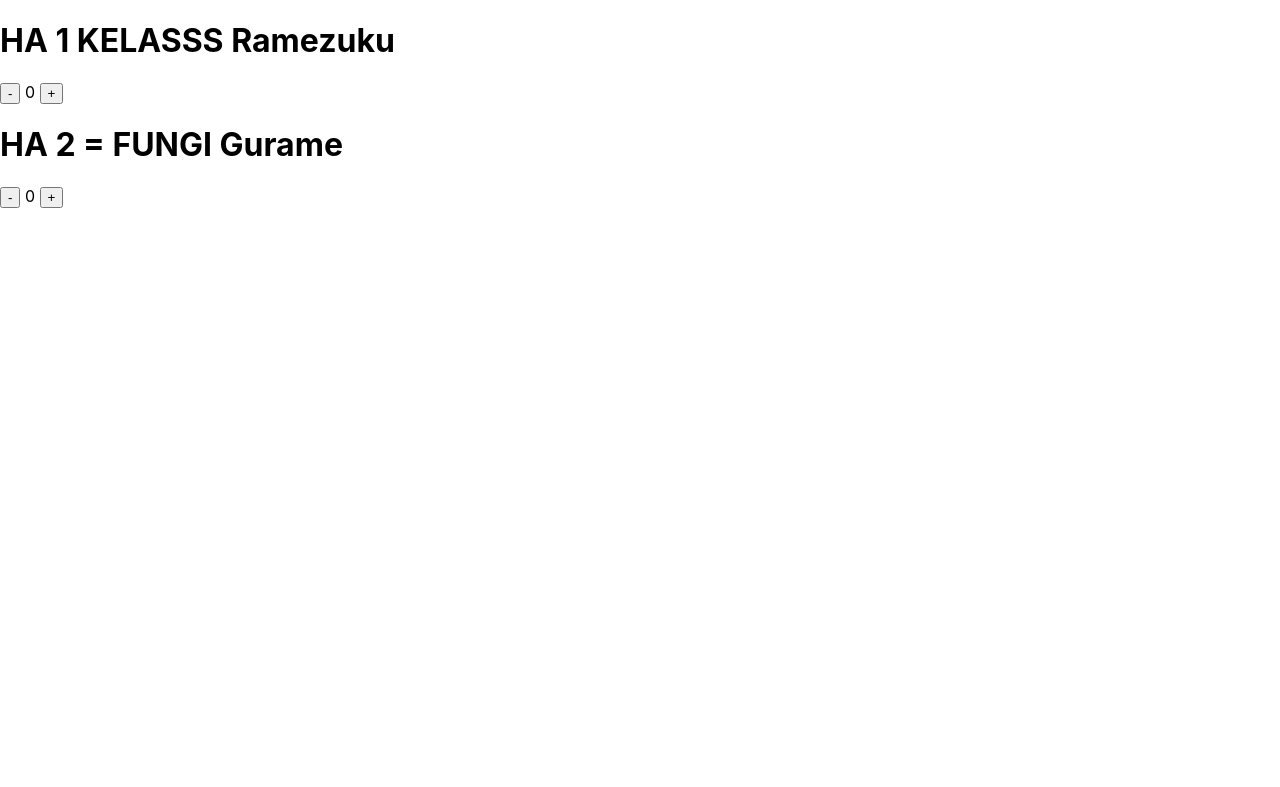
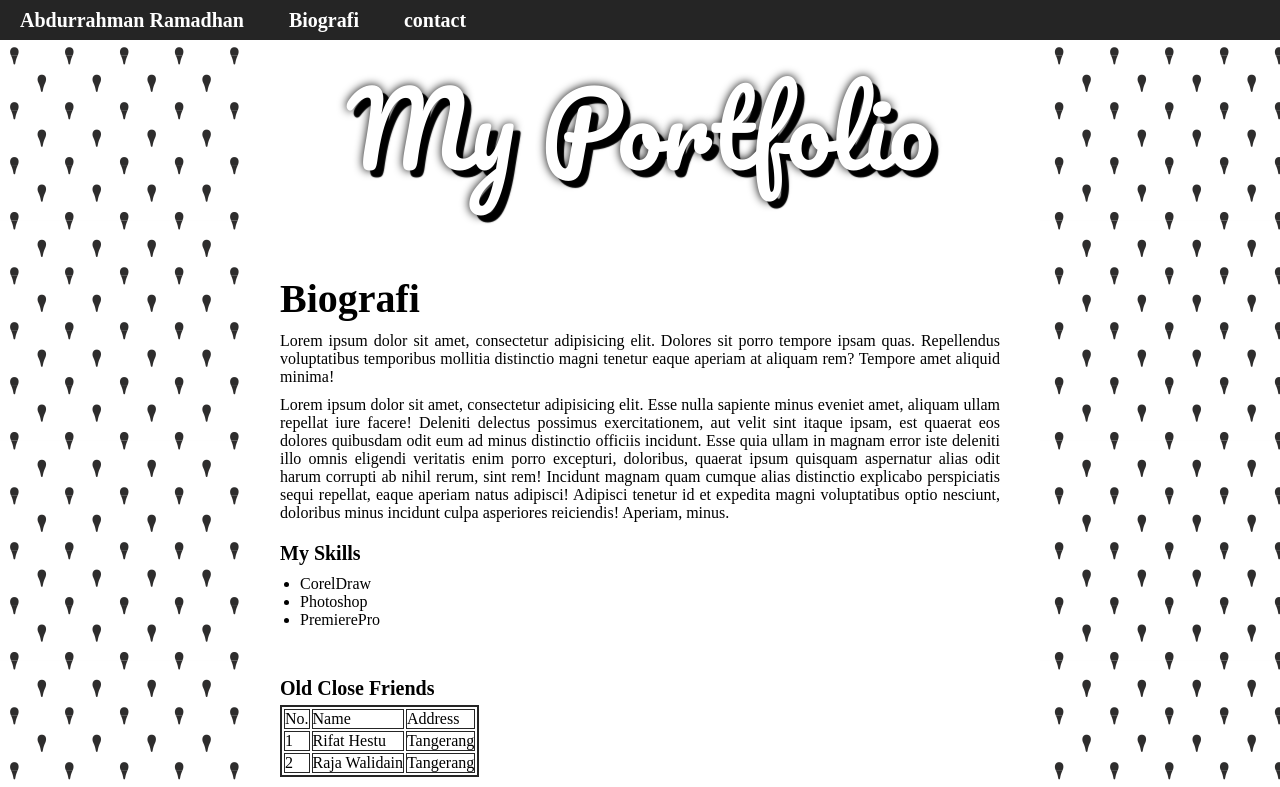
Before and after one commit to ram1455/edu-react.js, a React (Create React App) app: page / in a window 1280 px wide. Shown: the top 787 px of the page. Built offline with nearby package versions, Linux system fonts and the light colour scheme.

Commit message:
"add jawaban for styling component"

```diff
--- a/package.json
+++ b/package.json
@@ -9,6 +9,7 @@
     "react": "^18.2.0",
     "react-dom": "^18.2.0",
     "react-scripts": "5.0.1",
+    "styled-components": "^5.3.5",
     "web-vitals": "^2.1.4"
   },
   "scripts": {
--- a/public/index.html
+++ b/public/index.html
@@ -3,6 +3,9 @@
   <head>
     <meta charset="utf-8" />
     <link rel="icon" href="%PUBLIC_URL%/favicon.ico" />
+    <link href="https://fonts.googleapis.com/css2?family=Pacifico&display=swap" rel="stylesheet">
+    <link href="https://fonts.googleapis.com/css2?family=Pacifico&family=Ubuntu:wght@300&display=swap" rel="stylesheet">
+
     <meta name="viewport" content="width=device-width, initial-scale=1" />
     <meta name="theme-color" content="#000000" />
     <meta
--- a/src/App.js
+++ b/src/App.js
@@ -1,9 +1,14 @@
-import Komponen from "./materi/Komponen";
+
+import Style from "./tugas/portofolioReact/portindex";
 
 function App() {
   return (
     <div className="App">
-      <Komponen />
+      <Style />
+      <div class="container">
+
+
+      </div>
     </div>
   );
 }
--- /dev/null
+++ b/src/tugas/portofolioReact/portindex.jsx
@@ -0,0 +1,75 @@
+import React from "react";
+import "./portofolio.css";
+
+export default class Style extends React.Component{
+
+    render(){
+        return(
+            <div>
+                <div className="bar">
+                    <span className="name"> <a href="">Abdurrahman Ramadhan</a></span><span className="biografi"> <a href="">Biografi</a></span><span className="contact"> <a href="">contact</a></span>
+                </div>
+                <div className="container">
+                <h1 className="title">My Portfolio</h1>
+                <h2 className="subtitle">Biografi</h2>
+                <p>Lorem ipsum dolor sit amet, consectetur adipisicing elit. Dolores sit porro tempore ipsam quas. Repellendus voluptatibus temporibus mollitia distinctio magni tenetur eaque aperiam at aliquam rem? Tempore amet aliquid minima!</p>
+                <p>Lorem ipsum dolor sit amet, consectetur adipisicing elit. Esse nulla sapiente minus eveniet amet, aliquam ullam repellat iure facere! Deleniti delectus possimus exercitationem, aut velit sint itaque ipsam, est quaerat eos dolores quibusdam odit eum ad minus distinctio officiis incidunt. Esse quia ullam in magnam error iste deleniti illo omnis eligendi veritatis enim porro excepturi, doloribus, quaerat ipsum quisquam aspernatur alias odit harum corrupti ab nihil rerum, sint rem! Incidunt magnam quam cumque alias distinctio explicabo perspiciatis sequi repellat, eaque aperiam natus adipisci! Adipisci tenetur id et expedita magni voluptatibus optio nesciunt, doloribus minus incidunt culpa asperiores reiciendis! Aperiam, minus.</p>
+
+                <h2 className="skill">My Skills</h2>
+                <div className="skills">
+                    <ul>
+                        <li>
+                            CorelDraw
+                        </li>
+                        <li>
+                            Photoshop
+                        </li>
+                        <li>
+                            PremierePro
+                        </li>
+                    </ul>
+                </div>
+                <br/>
+                <h2> Old Close Friends</h2>
+                    <div>
+                    <table className="table">
+                        <tr>
+                            <td>No.</td>
+                            <td>Name</td>
+                            <td>Address</td>
+                        </tr>
+                        <tr>
+                            <td>1</td>
+                            <td>Rifat	Hestu</td>
+                            <td>Tangerang</td>
+                        </tr>
+                        <tr>
+                            <td>2</td>
+                            <td>Raja Walidain</td>
+                            <td>Tangerang</td>
+                        </tr>
+                    </table>
+                    </div>
+                    <br/>
+                    <form action="https://youtu.be/WBdV09UbtlA&t=15s">
+                        <h2>Contact Me!</h2>
+                        <label for="fname"> First Name </label>
+                            <input type='text' />
+
+                        <label for="fname"> Last Name </label>
+                            <input type='text' />
+                            <button>Submit Here</button>
+                    </form>
+                    <br/>
+                    <br/>
+                    <br/>
+                    <br/>
+                    <br/>
+                    <br/>
+                    <br/>
+                    <br/>
+                </div>
+            </div>
+        )
+    }
+}
--- /dev/null
+++ b/src/tugas/portofolioReact/portofolio.css
@@ -0,0 +1,109 @@
+html, body, div, span, applet, object, iframe,
+h1, h2, h3, h4, h5, h6, p, blockquote, pre,
+a, abbr, acronym, address, big, cite, code,
+del, dfn, em, img, ins, kbd, q, s, samp,
+small, strike, strong, sub, sup, tt, var,
+b, u, i, center,
+dl, dt, dd, ol, ul, li,
+fieldset, form, label, legend,
+table, caption, tbody, tfoot, thead, tr, th, td,
+article, aside, canvas, details, embed,
+figure, figcaption, footer, header, hgroup,
+menu, nav, output, ruby, section, summary,
+time, mark, audio, video {
+	margin: 0;
+	padding: 0;
+	border: 0;
+	font-size: 100%;
+	font: inherit;
+	vertical-align: baseline;
+}
+
+body {
+    font-family: Century Gothic;
+    background-image: url(sdd.png);
+    margin: 0;
+}
+
+span{
+    padding: 20px;
+}
+
+a{
+    text-decoration: none;
+    color: white;
+}
+.bar{
+    height: 40px;
+    background-color: rgb(37, 37, 37);
+    line-height: 40px;
+    font-size: 20px;
+    font-family: Century Gothic;
+    font-weight: bold;
+    color: white;
+}
+
+.container{
+    width: 800px;
+    margin: auto;
+    background-color:  white;
+}
+
+.title{
+
+    font-family: 'Pacifico';
+	font-size: 100px;
+	color: white;
+	text-align: center;
+	text-shadow: 7px 7px 1px black, 0px 0px 10px black;
+    transition: 1s;
+}
+
+.title:hover{
+    transform: scale(1.1);
+}
+
+.subtitle{
+    margin: 60px 0px 10px 40px;
+    font-size: 40px;
+    font-weight: bold;
+}
+
+p{
+    margin: 10px 40px;
+    text-align: justify;
+}
+h2{
+    margin: 20px 0px 0px 40px;
+    font-size: 20px;
+    font-weight: bold;
+}
+
+.skills {
+    margin: 10px 60px;
+}
+
+.table {
+    margin: 5px 0px 10px 40px;
+    border: 2px solid rgb(37, 37, 37);
+}
+td{
+    border: 1px solid rgb(37, 37, 37);
+}
+
+form h2{
+    margin: 0px 0px 5px 0px;
+}
+ input{
+
+    display: block;
+ }
+
+ form{
+    width: fit-content;
+    margin: 0px auto;
+ }
+
+ button{
+    margin: 10px 0px 0px 40px;
+ }
```
Also changed, not shown: src/materi/styling/index.jsx (added, +14 -0 lines), src/materi/styling/plain/index.css (added, +14 -0 lines), src/materi/styling/plain/index.jsx (added, +14 -0 lines), src/materi/styling/styled/index.jsx (added, +29 -0 lines), src/tugas/index.jsx (added), src/tugas/portofolioReact/sdd.png (added), 1 other file (tests, documents, lock files or other folders).
